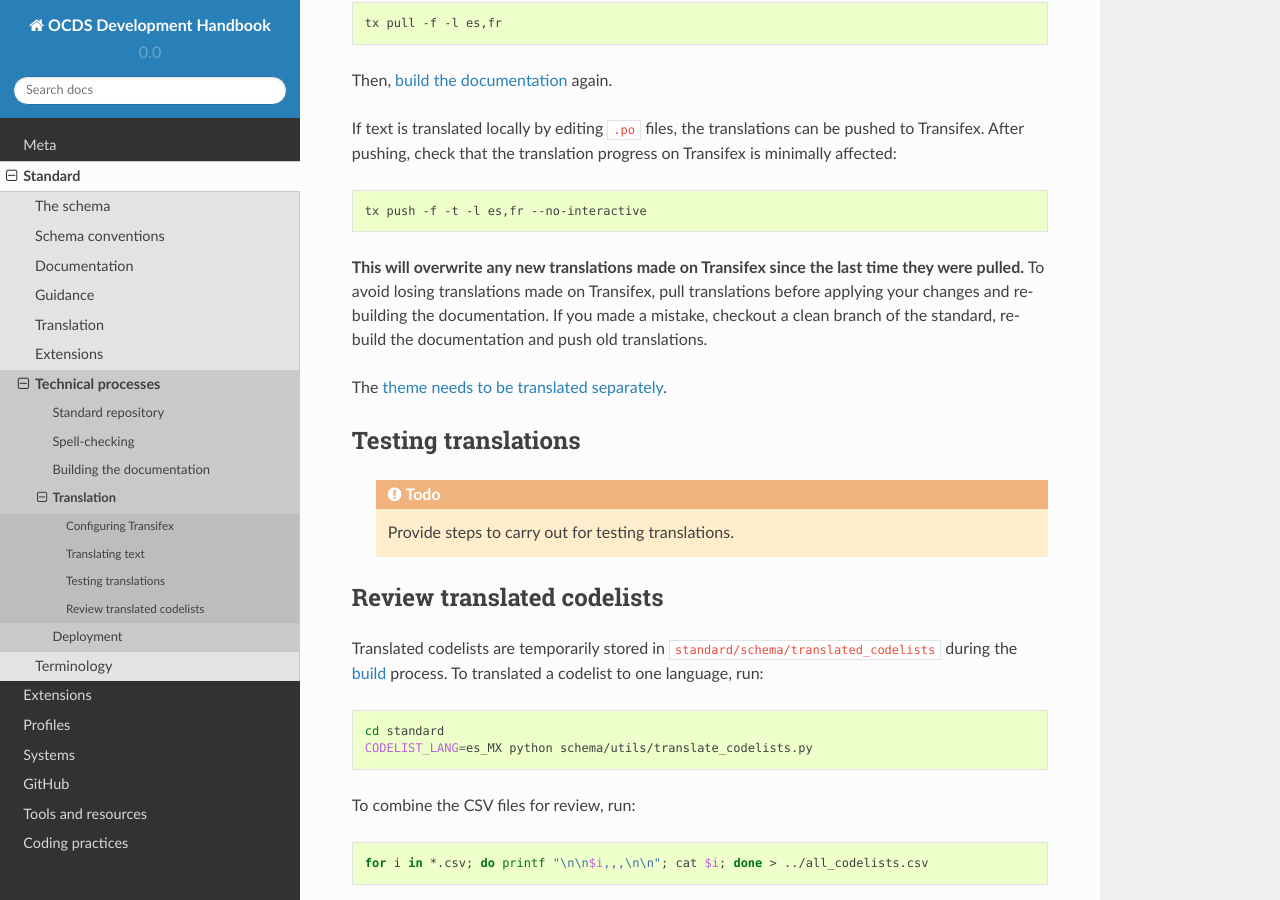
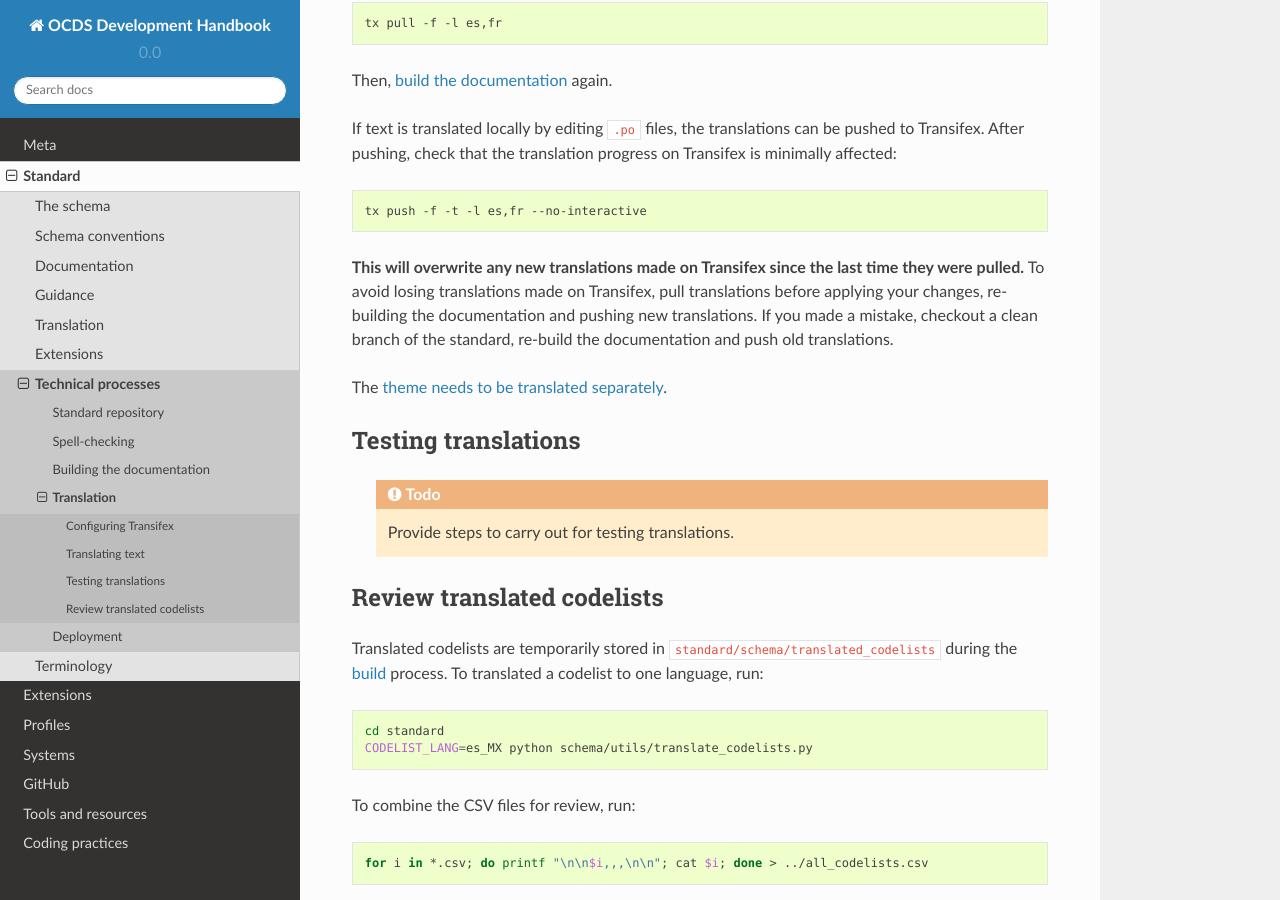
Before and after one commit to open-contracting/standard-development-handbook, a Sphinx documentation site: the page built from docs/standard/technical/translation.md, in a window 1280 px wide and 900 px high, scrolled down 1161 px. Built offline with Sphinx 7.4.7 and the Read the Docs theme 2.0.0, drawn with Linux system fonts in a browser that asks for light colours.

Commit message:
Add a bit more clarity to technical translation task

````diff
--- a/docs/standard/technical/translation.md
+++ b/docs/standard/technical/translation.md
@@ -53,7 +53,7 @@ If text is translated locally by editing `.po` files, the translations can be pu
 tx push -f -t -l es,fr --no-interactive
 ```
 
-**This will overwrite any new translations made on Transifex since the last time they were pulled.** To avoid losing translations made on Transifex, pull translations before applying your changes and re-building the documentation. If you made a mistake, checkout a clean branch of the standard, re-build the documentation and push old translations.
+**This will overwrite any new translations made on Transifex since the last time they were pulled.** To avoid losing translations made on Transifex, pull translations before applying your changes, re-building the documentation and pushing new translations. If you made a mistake, checkout a clean branch of the standard, re-build the documentation and push old translations.
 
 The [theme needs to be translated separately](https://github.com/open-contracting/standard_theme#translations).
 
````
